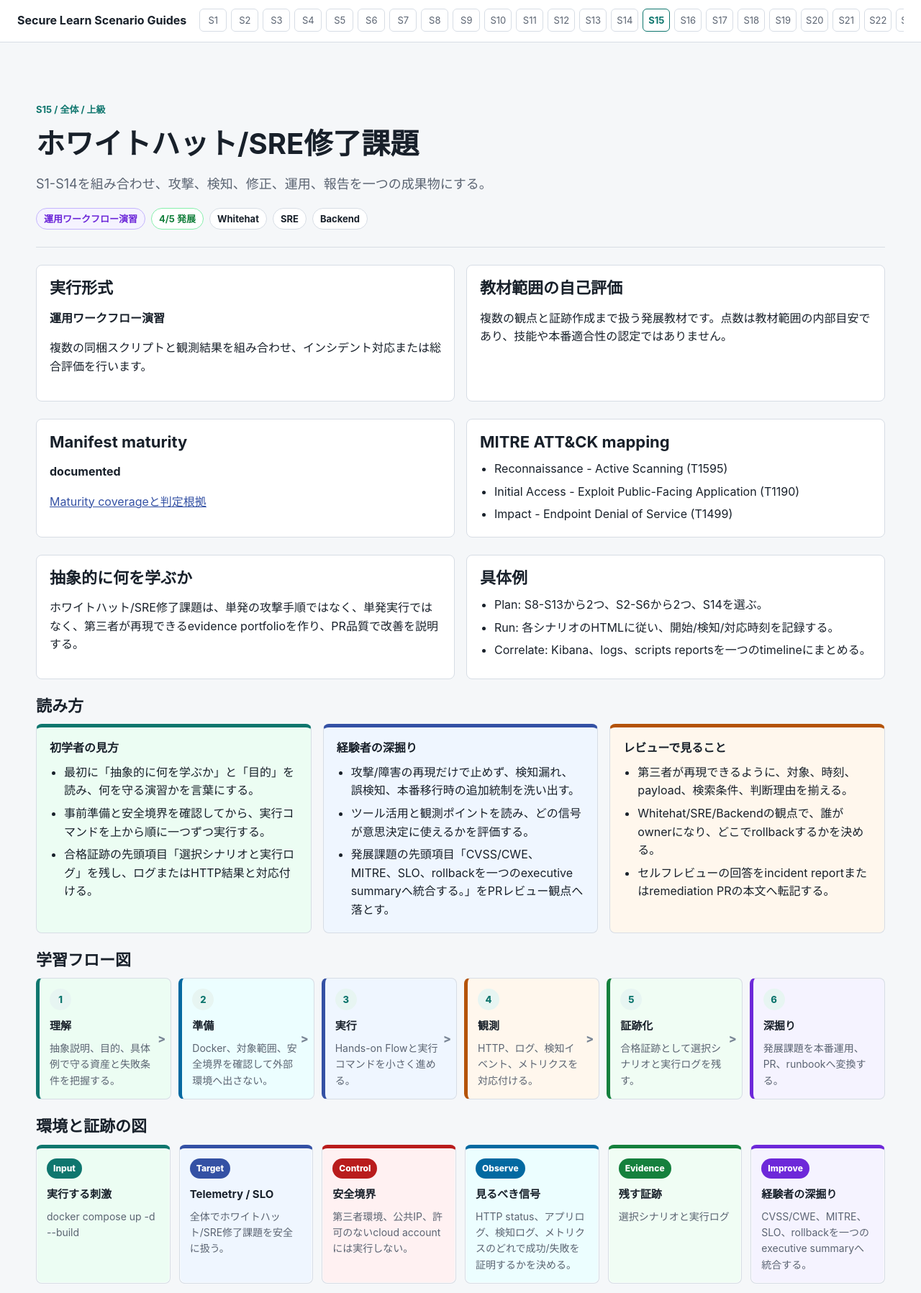
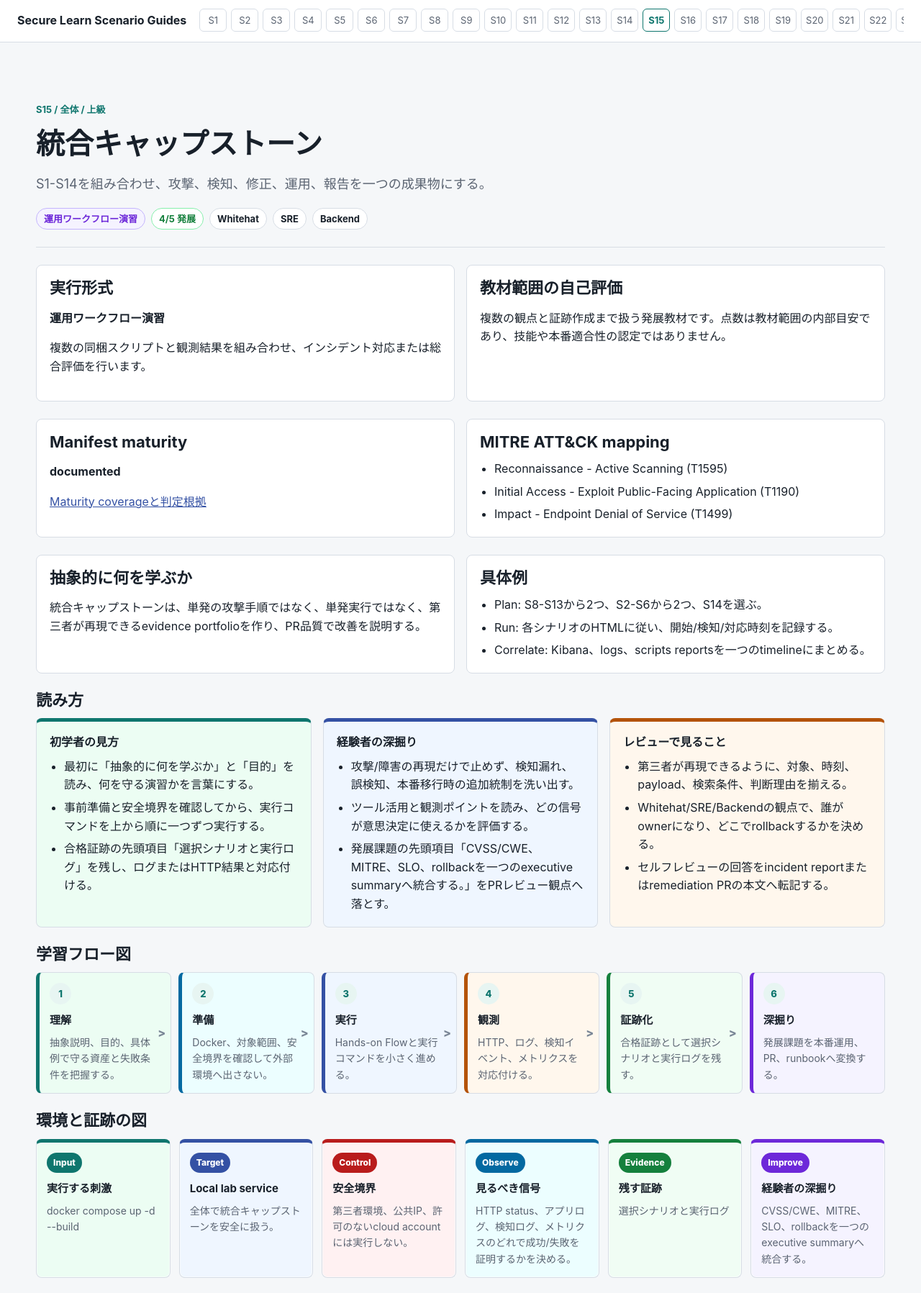
Before and after one commit to albert-einshutoin/secure-learn, a plain HTML site: page docs/scenario-guides/s15-capstone.html in a window 1280 px wide. Shown: the top 1797 px of the page at 72% size. Drawn offline with Linux system fonts and the light colour scheme.

Commit message:
docs(scenarios): regenerate capstone terminology

```diff
--- a/docs/scenario-guides/s15-capstone.html
+++ b/docs/scenario-guides/s15-capstone.html
@@ -4,7 +4,7 @@
   <meta charset="utf-8">
   <meta name="viewport" content="width=device-width, initial-scale=1">
   <meta name="description" content="S1-S14を組み合わせ、攻撃、検知、修正、運用、報告を一つの成果物にする。">
-  <title>S15 ホワイトハット/SRE修了課題 - Secure Learn</title>
+  <title>S15 統合キャップストーン - Secure Learn</title>
   <link rel="stylesheet" href="assets/scenario.css">
 </head>
 <body>
@@ -16,7 +16,7 @@
   <main id="main-content" tabindex="-1">
     <section class="scenario-head">
       <p class="eyebrow">S15 / 全体 / 上級</p>
-      <h1>ホワイトハット/SRE修了課題</h1>
+      <h1>統合キャップストーン</h1>
       <p class="lead">S1-S14を組み合わせ、攻撃、検知、修正、運用、報告を一つの成果物にする。</p>
       <div class="meta-row">
         <span class="pill mode-operator-workflow">運用ワークフロー演習</span>
@@ -52,7 +52,7 @@
     <section class="grid two">
       <article>
         <h2>抽象的に何を学ぶか</h2>
-        <p>ホワイトハット/SRE修了課題は、単発の攻撃手順ではなく、単発実行ではなく、第三者が再現できるevidence portfolioを作り、PR品質で改善を説明する。</p>
+        <p>統合キャップストーンは、単発の攻撃手順ではなく、単発実行ではなく、第三者が再現できるevidence portfolioを作り、PR品質で改善を説明する。</p>
       </article>
       <article>
         <h2>具体例</h2>
@@ -106,8 +106,8 @@
         <p>docker compose up -d --build</p>
       </div><div class="visual-node target" role="listitem">
         <span class="visual-label">Target</span>
-        <strong>Telemetry / SLO</strong>
-        <p>全体でホワイトハット/SRE修了課題を安全に扱う。</p>
+        <strong>Local lab service</strong>
+        <p>全体で統合キャップストーンを安全に扱う。</p>
       </div><div class="visual-node control" role="listitem">
         <span class="visual-label">Control</span>
         <strong>安全境界</strong>
@@ -308,7 +308,7 @@ cp docs/templates/vulnerability-remediation-pr.md reports/my-remediation-pr.md</
       </article>
       <article>
         <h2>セルフレビュー</h2>
-        <ul><li>ホワイトハット/SRE修了課題で守りたい資産と失敗条件を一文で説明できるか。</li><li>どのログ、テスト、メトリクスが判断根拠かを第三者が追えるか。</li><li>本番導入時の追加統制、owner、rollback条件を言えるか。</li></ul>
+        <ul><li>統合キャップストーンで守りたい資産と失敗条件を一文で説明できるか。</li><li>どのログ、テスト、メトリクスが判断根拠かを第三者が追えるか。</li><li>本番導入時の追加統制、owner、rollback条件を言えるか。</li></ul>
       </article>
     </section>
 
```
Also changed, not shown: docs/scenario-guides/index.html (+2 -2 lines), docs/scenario-guides/s14-sre-incident.html (+1 -1 lines), docs/scenario-guides/s16-linux-internals-isolation.html (+1 -1 lines), docs/scenario-guides/s7-lateral.html (+1 -1 lines).
